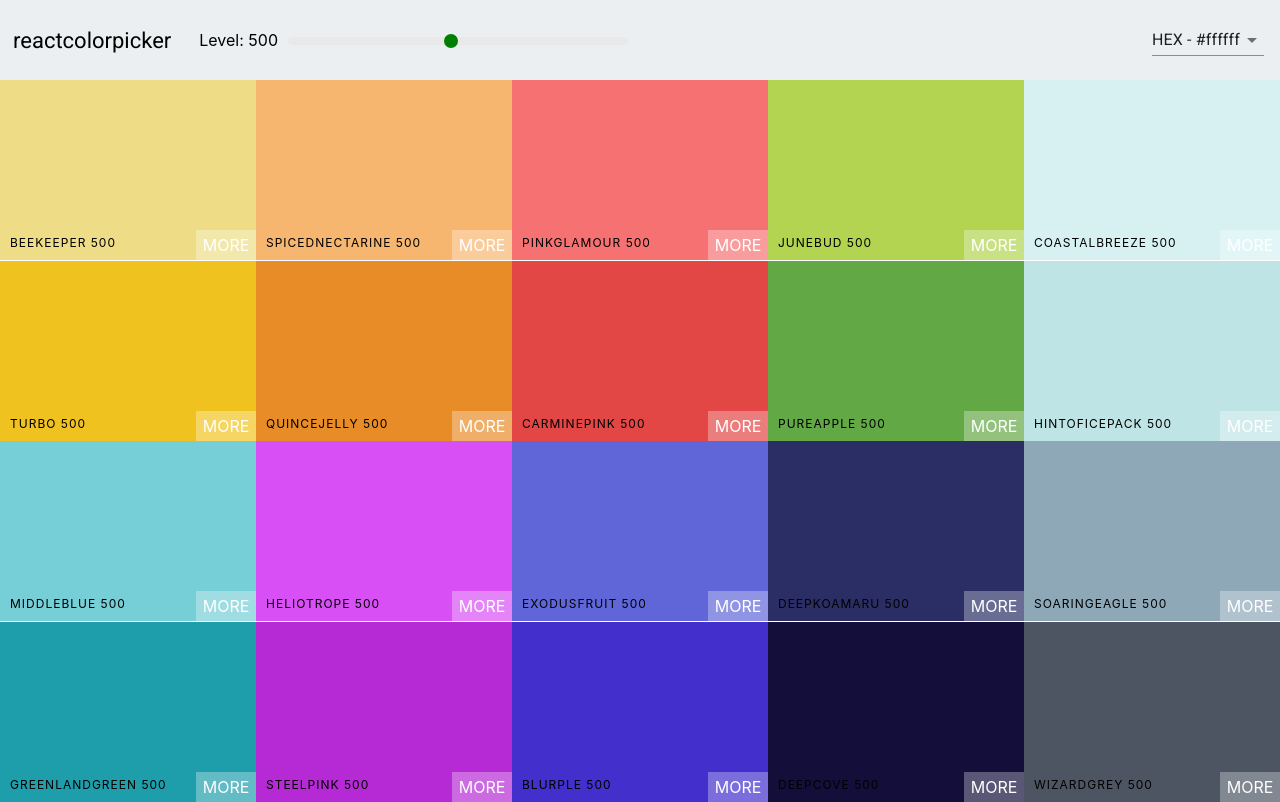
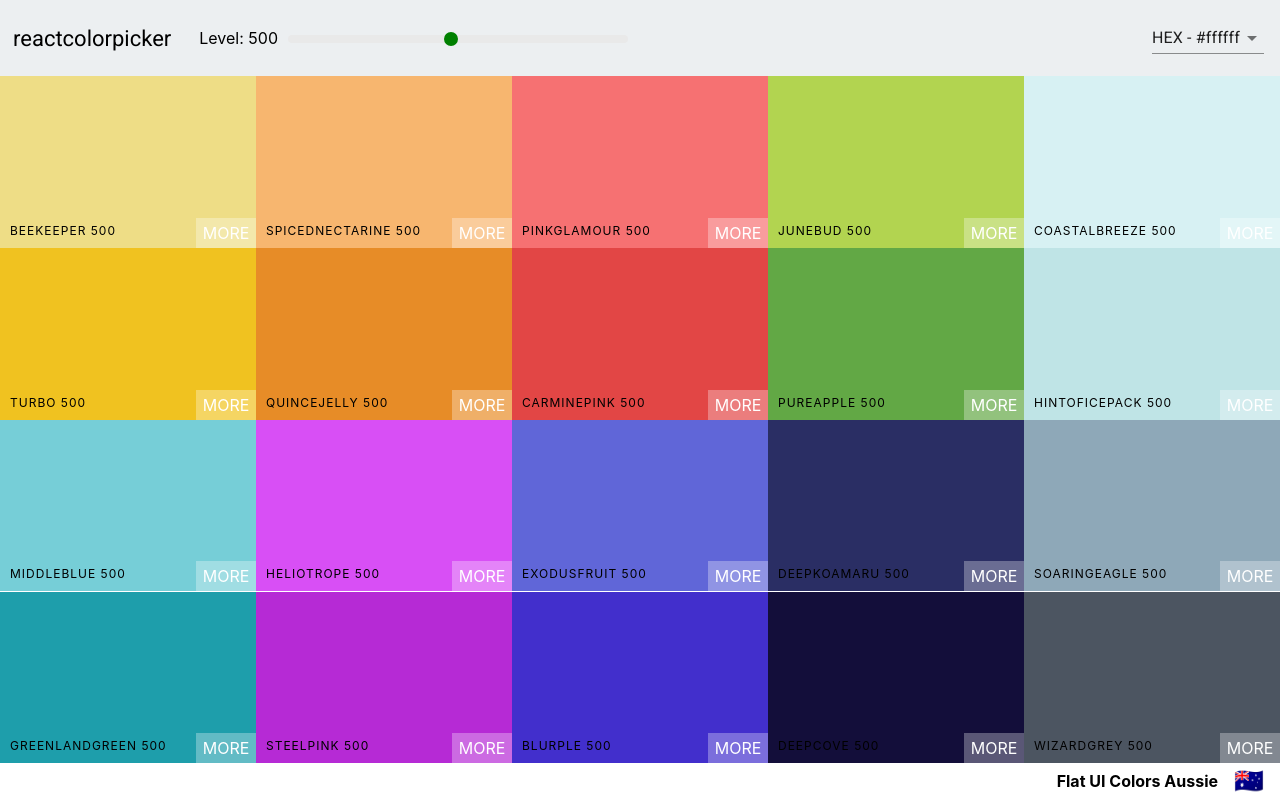
Before and after one commit to fafansin/colors, a React (Create React App) app: page / in a window 1280 px wide. Built offline with nearby package versions, Linux system fonts and the light colour scheme.

Commit message:
add palette footer

```diff
--- a/src/Palette.css
+++ b/src/Palette.css
@@ -1,7 +1,21 @@
 .Palette{
     height: 100vh;
+    display: flex;
+    flex-direction: column;
 }
 
 .Palette-colors{
     height: 90%;
 }
+.Palette-footer{
+    background-color: white;
+    height: 5vh;
+    display: flex;
+    justify-content: flex-end;
+    align-items: center;
+    font-weight: bold;
+}
+.emoji{
+    font-size: 1.5rem;
+    margin: 0 1rem;
+}
--- a/src/Palette.js
+++ b/src/Palette.js
@@ -28,6 +28,10 @@ export default class Palette extends Component{
                         <ColorBox key={color.name} background={color[this.state.format]} name={color.name} />)
                     )}
                 </div>
+                <footer className="Palette-footer">
+                    {this.props.palette.paletteName}
+                    <span className="emoji">{this.props.palette.emoji}</span>
+                </footer>
             </div>
         )
     }
```
